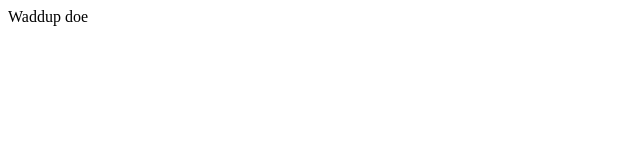
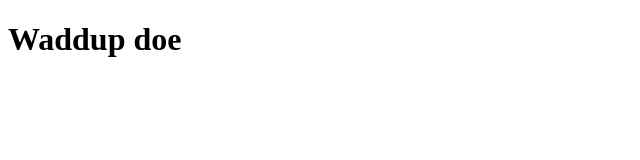
Before and after one commit to ellisaw/Library-Website, a plain HTML site: page nav.html in a window 1280 px wide. Shown: the whole page, without its empty margins (0-640 px from the left). Drawn offline with Linux system fonts and the light colour scheme.

Commit message:
Update nav.html

```diff
--- a/nav.html
+++ b/nav.html
@@ -4,6 +4,6 @@
   </head>
 
   <body>
-    Waddup doe
+    <h1>Waddup doe</h1>
   </body>
 </html>
```
